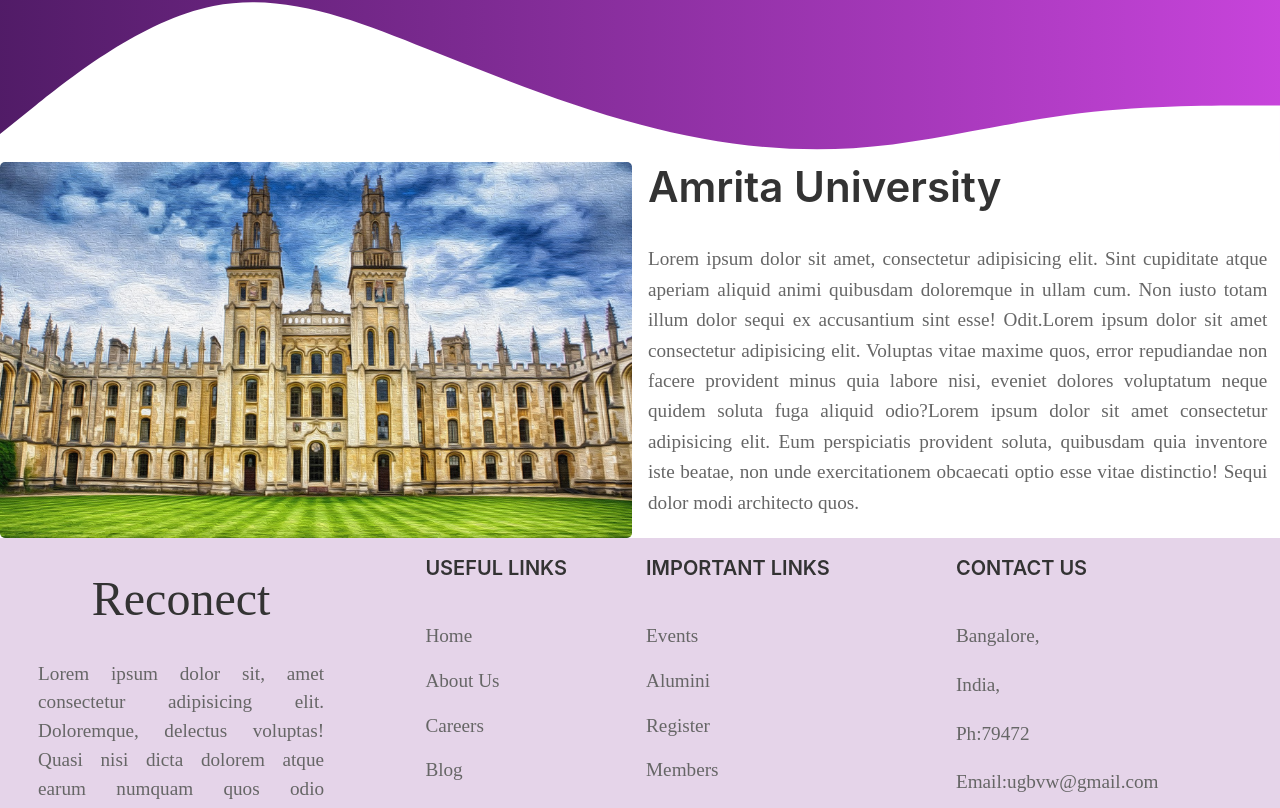
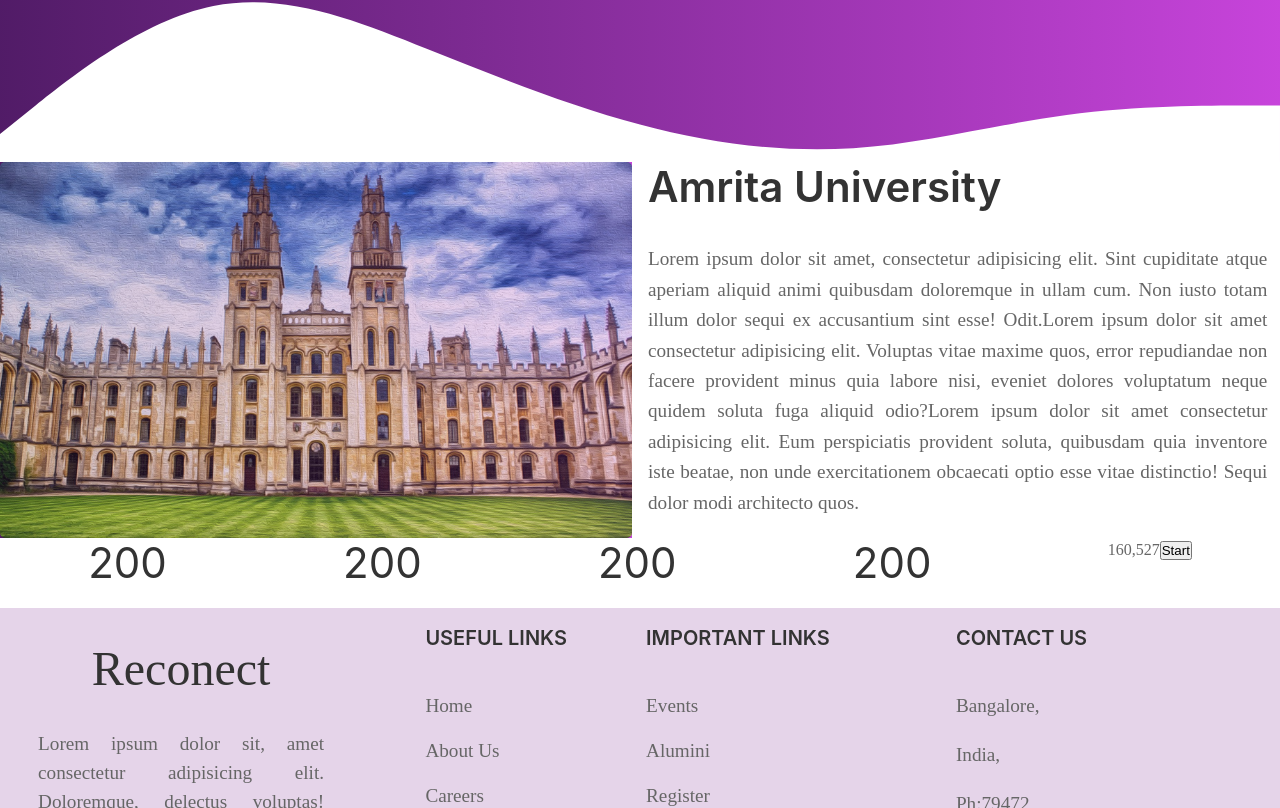
Before and after one commit to Sakhildevan/Reconnect, a React (Create React App) app: page / in a window 1280 px wide. Shown: the part 638-1446 px from the top of the page. Built offline with nearby package versions, Linux system fonts and the light colour scheme.

Commit message:
16thcommit

```diff
--- a/package.json
+++ b/package.json
@@ -12,6 +12,7 @@
     "@testing-library/user-event": "^13.5.0",
     "aos": "^2.3.4",
     "react": "^18.1.0",
+    "react-countup": "^6.3.0",
     "react-dom": "^18.1.0",
     "react-router-dom": "^6.3.0",
     "react-scripts": "5.0.1",
--- a/src/Home/home.css
+++ b/src/Home/home.css
@@ -173,6 +173,7 @@
   }
   .home-sec-img-div{
     height: 100%;
+    background-image: linear-gradient(to right,rgba(64, 5, 88, 0.911),rgba(198, 64, 218, 0.979));
   }
   .home-sec-text-div p{
     text-align: justify;
@@ -189,8 +190,19 @@
     border-radius: 5px;
     height: 100% !important;
     object-fit: cover !important;
+    opacity: 0.8;
   }
   .home-section1 h1{
     font-weight: 600;
     margin-bottom: 2rem;
   }
+  .home-section2{
+    width: 100%;
+    margin: 0 auto;
+  }
+  .home-section2-main-flex{
+    width: 100%;
+    margin: 0 auto;
+    display: flex;
+    justify-content: space-around;
+  }
--- a/src/Home/home.js
+++ b/src/Home/home.js
@@ -6,8 +6,10 @@
 import Footer from '../Footer/footer';
 import Grid from '@mui/material/Grid';
 import himg1 from '../assets/thumb-1920-932313.jpg'
+import CountUp from 'react-countup';
+import useCountUp from 'react-countup';
+function Home() {
 
-function Home() {
   return (
     <>
         <Header />
@@ -62,6 +64,43 @@
                 </Grid>
             </Grid>
         </div>
+        <div className='home-section2'>
+            <div className='home-section2-main-flex'>
+                <div>
+                    <h1>
+                        <CountUp end={200} />
+                    </h1>
+                </div>
+                <div>
+                    <h1>
+                        <CountUp end={200} />
+                    </h1>
+                </div>
+                <div>
+                    <h1>
+                        <CountUp end={200} />
+                    </h1>
+                </div>
+                <div>
+                    <h1>
+                        <CountUp end={200} />
+                    </h1>
+                </div>
+                <div>
+                    <CountUp
+                          start={-875.039}
+                          end={160527.012}
+                    >
+                        {({ countUpRef, start }) => (
+                            <div>
+                                <span ref={countUpRef} />
+                                <button onWheel={start}>Start</button>
+                            </div>
+                        )}
+                    </CountUp>
+                </div>
+            </div>
+        </div>
         <Footer />
     </>
   )
```
Also changed, not shown: 1 other file (tests, documents, lock files or other folders).
